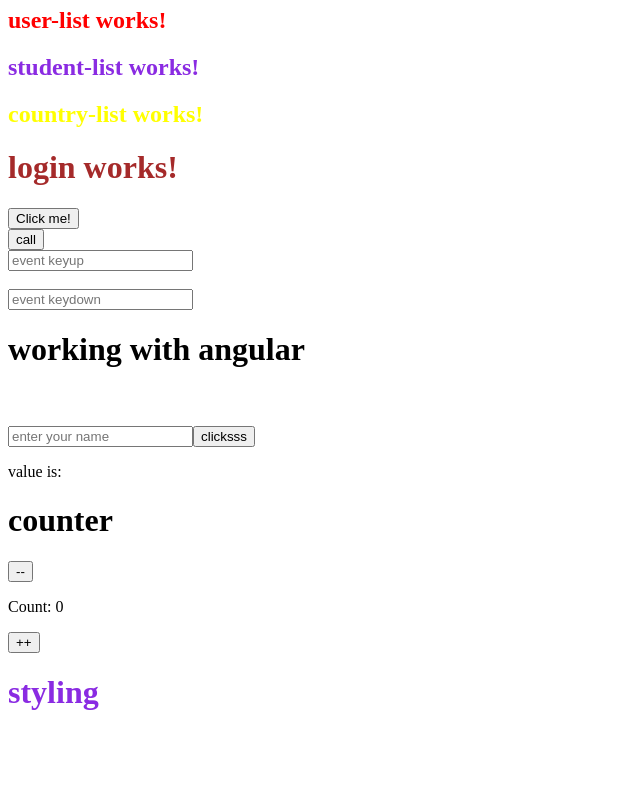
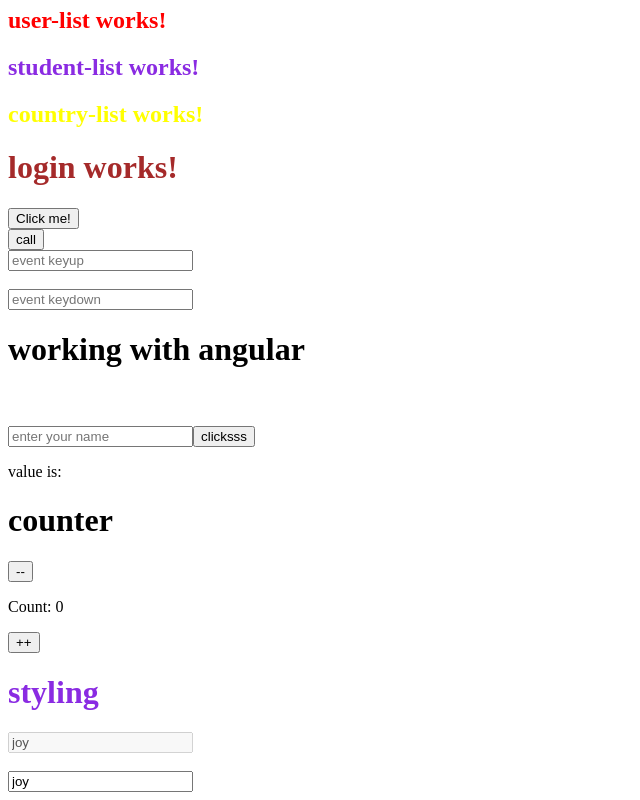
Before and after one commit to bhavisha550/angular, an Angular app: page / in a window 1280 px wide. Shown: the part 399-1199 px from the top of the page, without its empty margins (0-640 px from the left). Before the commit the page ends 1131 px from the top, so only its background shows below. Built offline with nearby package versions, Linux system fonts and the light colour scheme.

Commit message:
property binding

```diff
--- a/src/app/app.component.html
+++ b/src/app/app.component.html
@@ -42,3 +42,8 @@
         color:blueviolet;
     }
 </style>
+
+<!--property binding-->
+<input type="text" name="user-name" value={{name}} disabled="{{disable}}" >  <!--interpolation-->
+<br   /> <br   />
+<input type="text" name="user-name" [value]=name [disabled]=disable >    <!--property binding-->
--- a/src/app/app.component.ts
+++ b/src/app/app.component.ts
@@ -43,4 +43,9 @@
 
   //style
   title3 = 'styling'
+
+
+  //property binding
+  name = "joy"
+  disable=false;
 }
```
